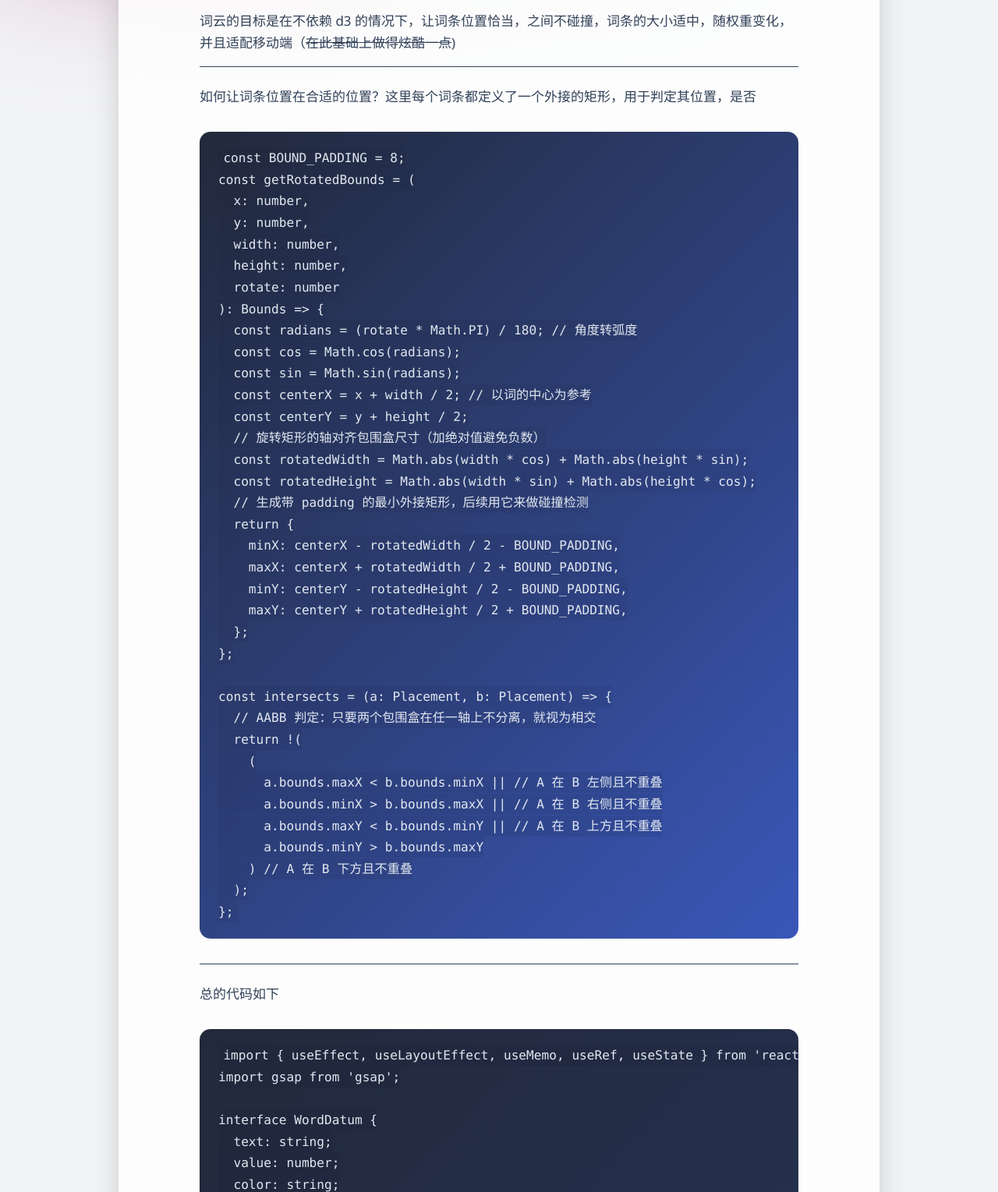
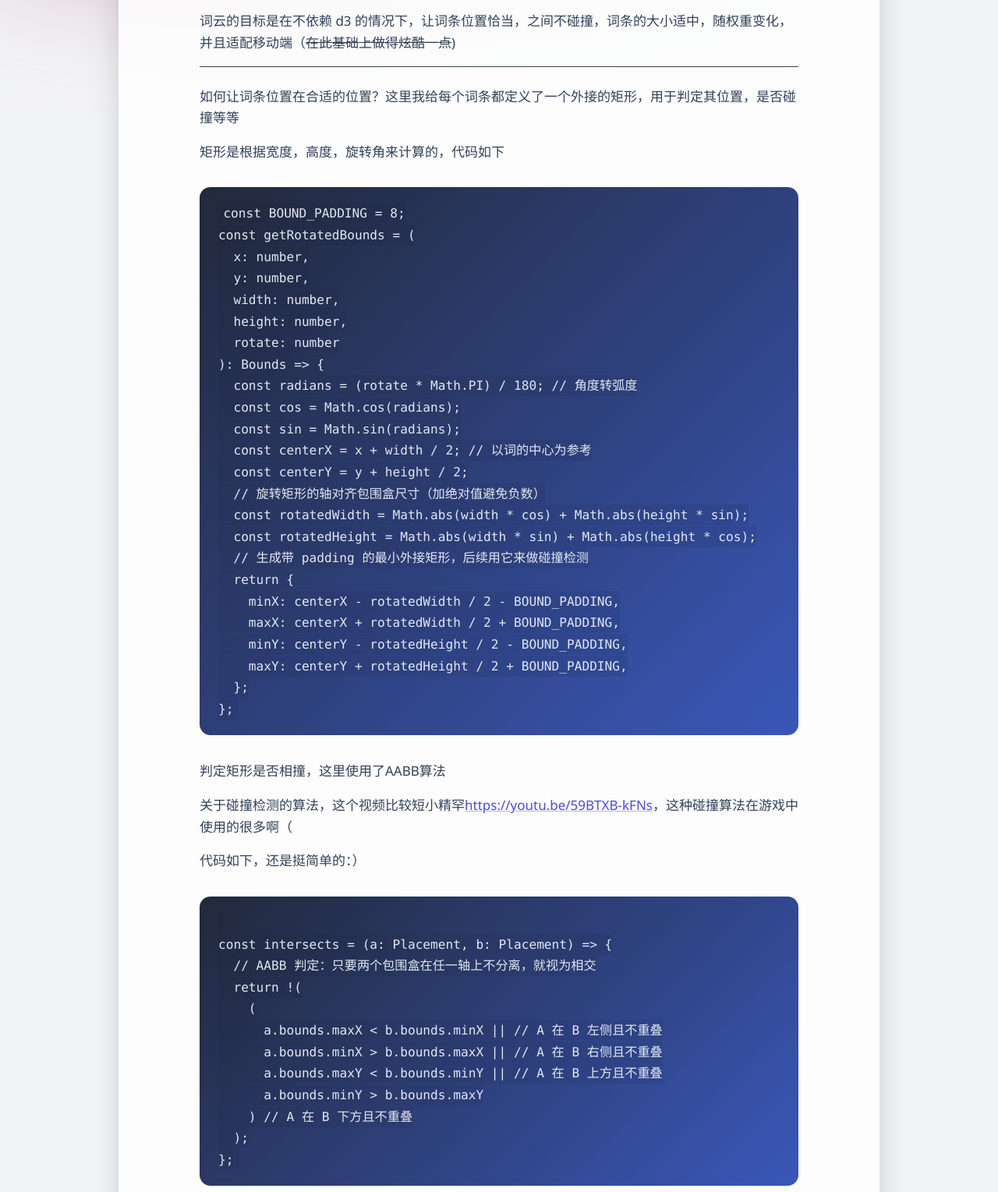
Before and after one commit to Misaki14987/misaki14987.github.io, an Astro site: page /posts/Word-Cloud-Implement in a window 1280 px wide. Shown: the part 691-2220 px from the top of the page at 78% size. Built offline with nearby package versions, Linux system fonts and the light colour scheme; Astro itself is replaced by a stand-in of ours; code samples lack their colours.

Commit message:
Updated from Octarine

````diff
--- a/src/pages/posts/Word-Cloud-Implement.md
+++ b/src/pages/posts/Word-Cloud-Implement.md
@@ -20,7 +20,9 @@ tags: ['Frontend', 'Web Development']
 
 ---
 
-如何让词条位置在合适的位置？这里每个词条都定义了一个外接的矩形，用于判定其位置，是否
+如何让词条位置在合适的位置？这里我给每个词条都定义了一个外接的矩形，用于判定其位置，是否碰撞等等
+
+矩形是根据宽度，高度，旋转角来计算的，代码如下
 
 ```typescript
 const BOUND_PADDING = 8;
@@ -47,6 +49,15 @@ const getRotatedBounds = (
     maxY: centerY + rotatedHeight / 2 + BOUND_PADDING,
   };
 };
+```
+
+判定矩形是否相撞，这里使用了AABB算法
+
+关于碰撞检测的算法，这个视频比较短小精罕<https://youtu.be/59BTXB-kFNs>，这种碰撞算法在游戏中使用的很多啊（
+
+代码如下，还是挺简单的：）
+
+```typescript
 
 const intersects = (a: Placement, b: Placement) => {
   // AABB 判定：只要两个包围盒在任一轴上不分离，就视为相交
````
